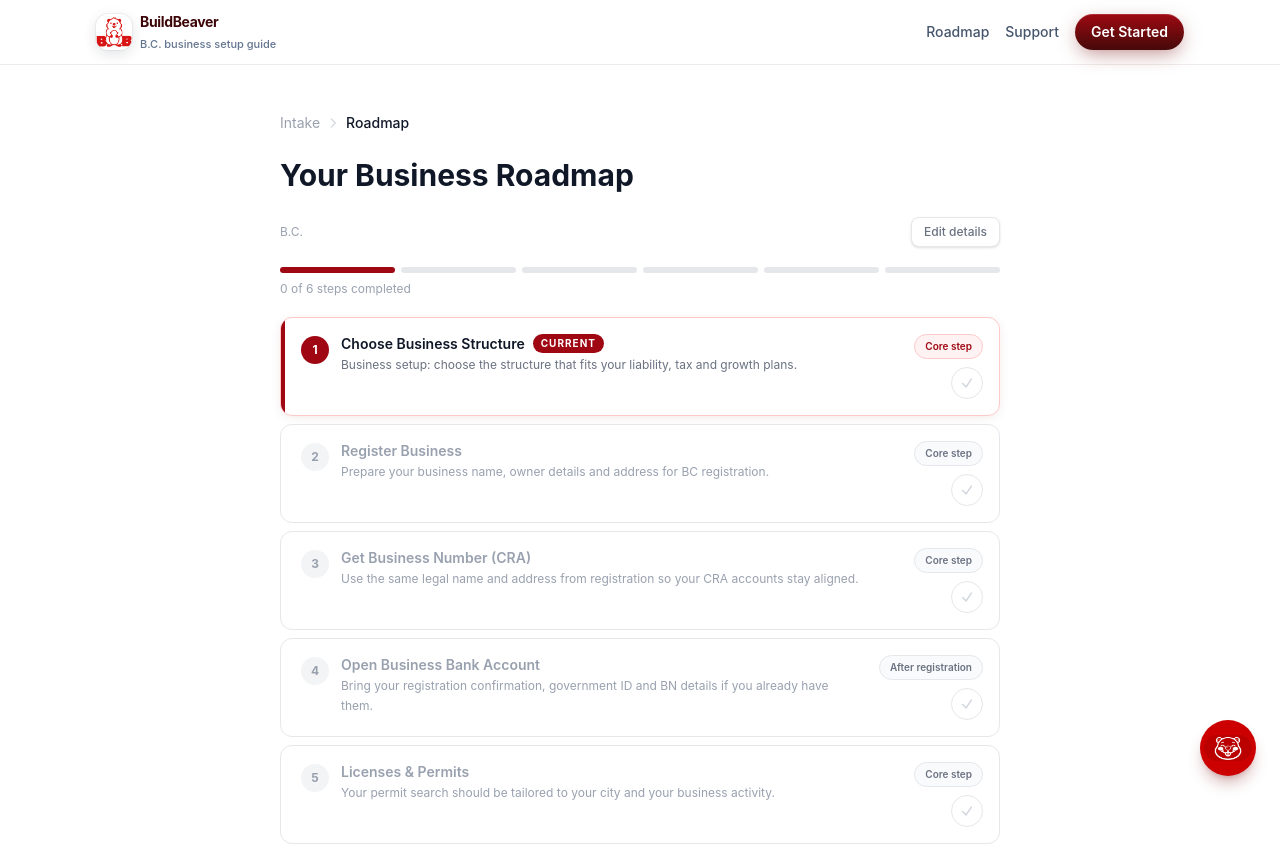
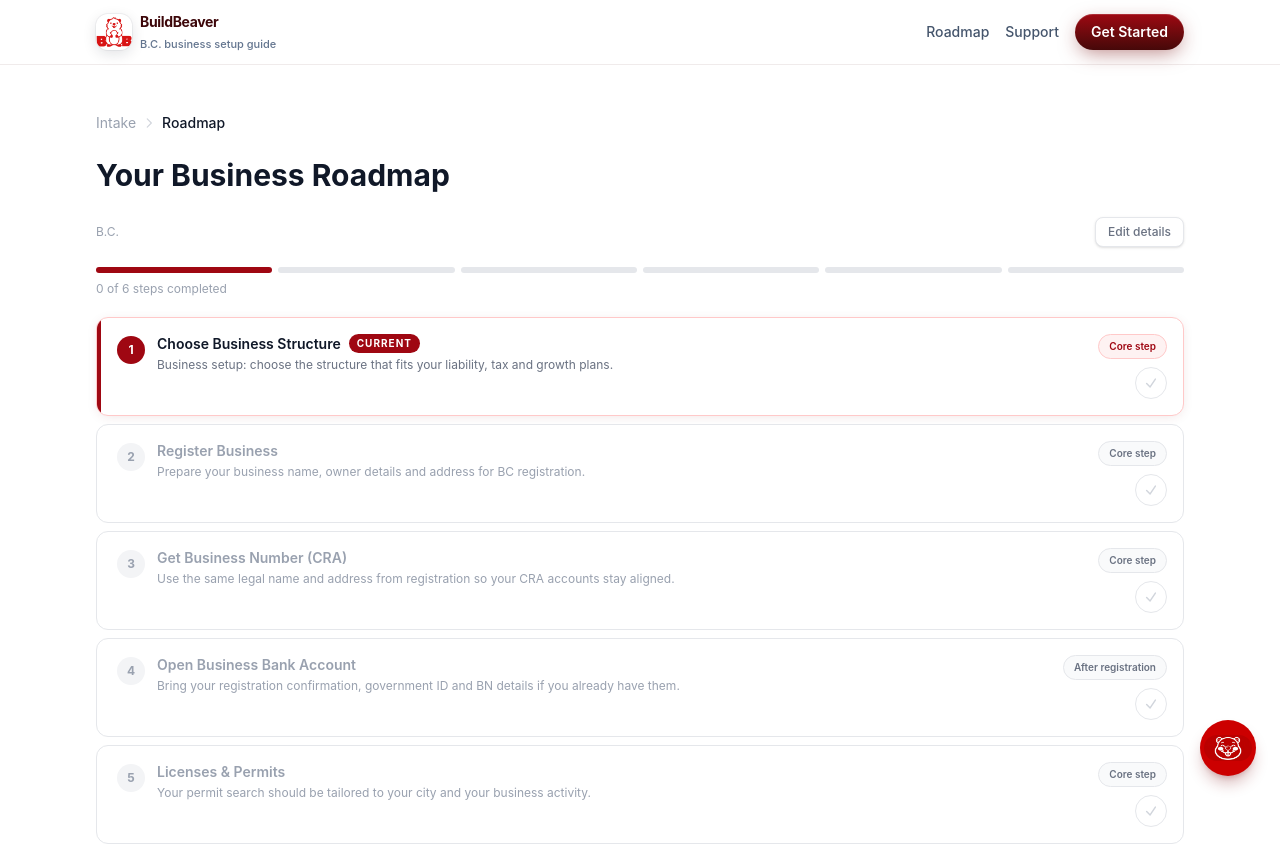
Before and after one commit to vedudx/buildBeaver, a Next.js app: page /roadmap in a window 1280 px wide. Shown: the top 844 px of the page. Built offline with nearby package versions, Linux system fonts and the light colour scheme.

Commit message:
fix alignment

```diff
--- a/src/app/finish/page.tsx
+++ b/src/app/finish/page.tsx
@@ -57,7 +57,7 @@ export default function FinishPage() {
   }, [allDone]);
 
   return (
-    <main className="mx-auto flex min-h-screen w-full max-w-3xl flex-col px-6 py-12">
+    <main className="mx-auto flex min-h-screen w-full max-w-6xl flex-col px-5 py-12 md:px-8">
       <Breadcrumb
         crumbs={[
           { label: "Intake", href: "/intake" },
--- a/src/app/intake/page.tsx
+++ b/src/app/intake/page.tsx
@@ -28,7 +28,7 @@ export default function IntakePage() {
   }
 
   return (
-    <main className="mx-auto flex min-h-screen w-full max-w-2xl flex-col px-6 py-12">
+    <main className="mx-auto flex min-h-screen w-full max-w-6xl flex-col px-5 py-12 md:px-8">
       <h1 className="text-3xl font-bold text-gray-900">Tell us about your business</h1>
       <p className="mt-2 text-gray-600">
         A few quick questions so we can tailor your roadmap.
--- a/src/app/roadmap/page.tsx
+++ b/src/app/roadmap/page.tsx
@@ -4,7 +4,7 @@ import { PersonalizedRoadmap } from "@/features/roadmap/ui/personalized-roadmap"
 
 export default function RoadmapPage() {
   return (
-    <main className="mx-auto flex min-h-screen w-full max-w-3xl flex-col px-6 py-12">
+    <main className="mx-auto flex min-h-screen w-full max-w-6xl flex-col px-5 py-12 md:px-8">
       <Breadcrumb
         crumbs={[
           { label: "Intake", href: "/intake" },
```
